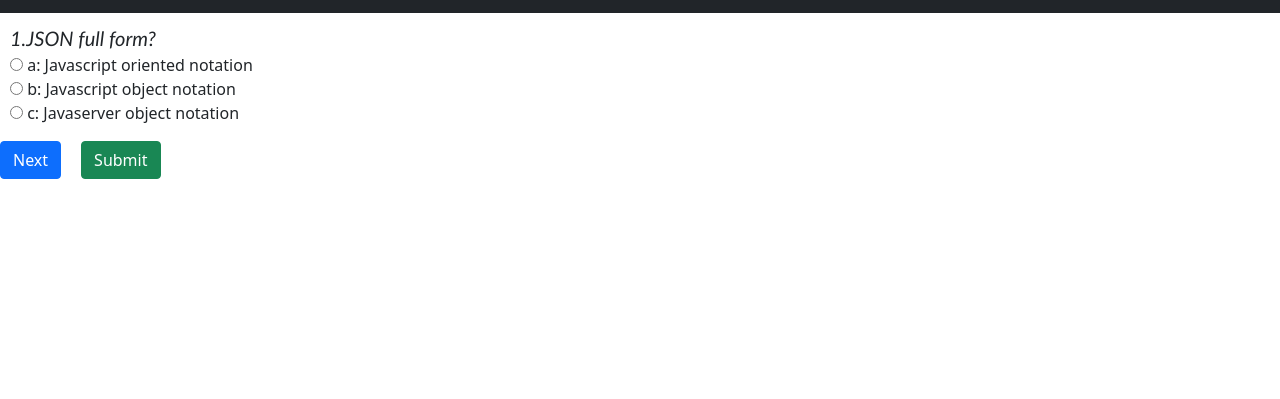
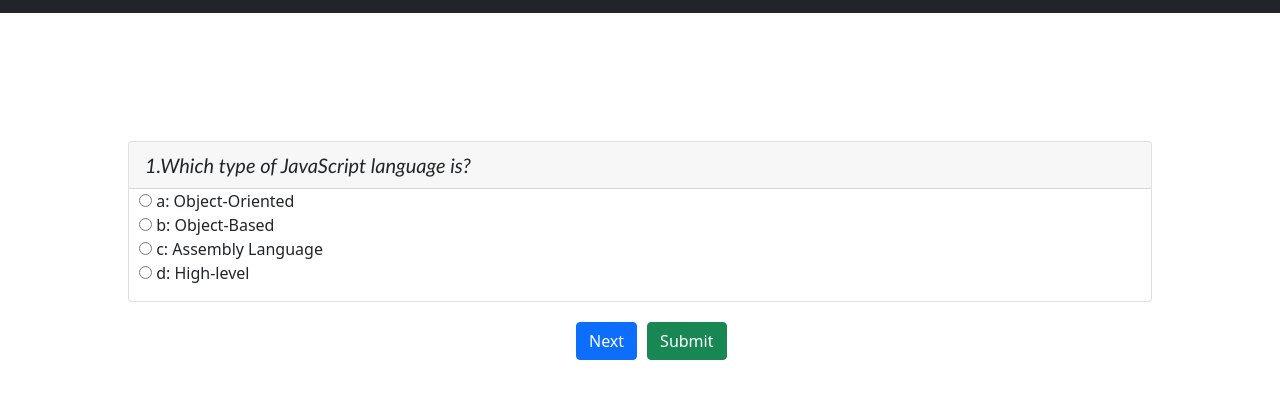
Before and after one commit to Ravitejac6/Quiz-App, a website built with Parcel: page quiz.html in a window 1280 px wide. Both pictures are taken after a click on the button "Start". Shown: the part 45-444 px from the top of the page. Built offline with nearby package versions, Linux system fonts and the light colour scheme.

Commit message:
CSS added

```diff
--- a/quiz.html
+++ b/quiz.html
@@ -1,5 +1,6 @@
 <html>
     <head>
+        <meta name="viewport" content="width=device-width, initial-scale=1.0">
         <link href="https://cdn.jsdelivr.net/npm/bootstrap@5.0.0-beta2/dist/css/bootstrap.min.css" rel="stylesheet" integrity="sha384-BmbxuPwQa2lc/FVzBcNJ7UAyJxM6wuqIj61tLrc4wSX0szH/Ev+nYRRuWlolflfl" crossorigin="anonymous">
         <link rel="stylesheet" href="styles.css">
     </head>
@@ -8,11 +9,29 @@
             <p class="navbar-brand h1"> Quiz App</p>
             <div class="d-flex" id="timer"></div>
         </nav>
-        <p id="info">Start the test by click the START button</p>
-        <button type="button" class="btn btn-primary" id="start-button">Start</button>
+        <div class="card">
+            <h5 class="card-header">Sample Quiz</h5>
+            <div class="card-body">
+              <h5 class="card-title">Important points</h5>
+              <ul>
+                  <li>
+                    <p class="card-text">The test consists of basic JavaScript MCQ's.</p>
+                  </li>
+                  <li>
+                    <p class="card-text">It has 10 questions.</p>
+                  </li>
+                  <li>
+                    <p class="card-text">Total time for the test is <span><b>2 minutes</b></span></p>
+                  </li>
+              </ul>
+              <button type="button" class="btn btn-primary" id="start-button">Start</button>
+            </div>
+          </div>
         <div id="quiz">
-            <div class="question"></div>
-            <form class="answers" name="answerForm"></form>
+            <div class="card">
+                <div class="question card-header"></div>
+                <form class="answers" name="answerForm"></form>
+            </div>
         </div>
         <div id="next-button"></div>
         <div id="results"></div>
--- a/src/questions.ts
+++ b/src/questions.ts
@@ -1,10 +1,11 @@
 export const allQuestions = [
   {
-    question: "JSON full form?",
+    question: "Which type of JavaScript language is?",
     answers: {
-      a: "Javascript oriented notation",
-      b: "Javascript object notation",
-      c: "Javaserver object notation"
+      a: "Object-Oriented",
+      b: "Object-Based",
+      c: "Assembly Language",
+      d: "High-level"
     },
     correctAnswer: "b"
   },
@@ -13,16 +14,68 @@
       answers: {
         a: "Douglas Crockford",
         b: "Sheryl Sandberg",
-        c: "Brendan Eich"
+        c: "Brendan Eich",
+        d: "Ravi Teja"
       },
       correctAnswer: "c"
+    },
+    {
+      question: "Which is not a form of client-side storage?",
+      answers: {
+        a: "Web Databases",
+        b: "FileSystem API",
+        c: "Offline Web Apps",
+        d: "Online Web Apps"
+      },
+      correctAnswer: "d"
+    },
+    {
+      question: "Which object supports Filesystem API?",
+      answers: {
+        a: "Element",
+        b: "File",
+        c: "Window",
+        d: "DOM"
+      },
+      correctAnswer: "b"
+    },
+    {
+      question: "The localStorage and sessionStorage belongs to?",
+      answers: {
+        a: "Window Object",
+        b: "Element Object",
+        c: "Hash Object",
+        d: "DOM Object"
+      },
+      correctAnswer: "a"
+    },
+    {
+      question: "What is the main difference between localStorage and sessionStorage?",
+      answers: {
+        a: "Lifetime",
+        b: "Scope",
+        c: "Both Lifetime and Scope",
+        d: "Storage Location"
+      },
+      correctAnswer: "c"
+    },
+    {
+      question: "What is the lifetime of the data stored through localStorage?",
+      answers: {
+        a: "Permanent",
+        b: "Temporary",
+        c: "Both Permanent and Temporary",
+        d: "Cannot store"
+      },
+      correctAnswer: "a"
     },
     {
       question: "Which one of these is a JavaScript package manager?",
       answers: {
         a: "Node.js",
         b: "TypeScript",
-        c: "npm"
+        c: "npm",
+        d: "nvm"
       },
       correctAnswer: "c"
     },
@@ -35,5 +88,15 @@
         d: "ESLint"
       },
       correctAnswer: "d"
-    }
+    },
+    {
+      question: "Which tool can you use to ensure code quality?",
+      answers: {
+        a: "Angular",
+        b: "jQuery",
+        c: "RequireJS",
+        d: "ESLint"
+      },
+      correctAnswer: "d"
+    },
   ];
--- a/src/quiz.ts
+++ b/src/quiz.ts
@@ -15,7 +15,7 @@
 
 
 function loadPage(){
-    const information = document.getElementById("info");
+    const information = document.getElementsByClassName("card")[0];
     information.remove();
     removeStartButton();
     timer();
@@ -69,15 +69,15 @@
     const ansEle = document.createTextNode(`${answers.join('<br>')}`);
     document.getElementsByClassName('answers')[0].innerHTML = ansEle.data;
 
-    document.getElementsByClassName('answers')[0].addEventListener('click',see);
+    document.getElementsByClassName('answers')[0].addEventListener('click',verifyAnswer);
 
 }
 
 
 
-function see(){
+function verifyAnswer(){
     let arr:String[] = ['a','b','c','d'];
-    for(let i=0;i<3;i++){
+    for(let i=0;i<4;i++){
         const ele = document.getElementsByClassName("ques")[i] as HTMLInputElement;
         //console.log(ele.checked);
         if(ele.checked){
@@ -94,6 +94,7 @@
 function showResults(){
     isSubmit = true;
     disableSubmitButton();
+    resultArea.setAttribute('class','card');
     resultArea.innerHTML = `${score} Out of ${allQuestions.length}`;
 }
 
@@ -110,7 +111,7 @@
             min+=1;
         }
         document.getElementById('timer').innerHTML = min.toString()+"min:"+sec.toString()+"sec";
-        if(sec ===60 || isSubmit){
+        if(min ===2 || isSubmit){
             clearInterval(fun);
             document.getElementById('timer').innerHTML = "Time Up";
             showResults();
--- a/styles.css
+++ b/styles.css
@@ -3,7 +3,6 @@
 }
 .question {
   text-align: justify;
-  margin-left: 10px;
   font-family: "Gill Sans", "Gill Sans MT", "Calibri", "Trebuchet MS",
     sans-serif;
   font-style: oblique;
@@ -12,6 +11,7 @@
 
 .answers {
   margin-left: 10px;
+  text-align: justify;
 }
 
 #info {
@@ -23,9 +23,14 @@
 }
 
 #submit {
-  margin-left: 20px;
+  margin-left: 10px;
+  margin-top: 20px;
 }
 
+#next-button {
+  margin-top: 20px;
+  margin-left: 45%;
+}
 #timer {
   color: white;
 }
@@ -40,7 +45,7 @@
   text-align: center;
   justify-content: center;
   font-weight: bold;
-  font-family: "Times New Roman", Times, serif;
+  font-family: Arial, Helvetica, sans-serif;
   font-size: 2em;
   text-decoration: underline;
 }
@@ -49,3 +54,9 @@
   margin-bottom: 2px;
   margin-top: 2px;
 }
+
+.card {
+  margin-top: 10%;
+  margin-left: 10%;
+  margin-right: 10%;
+}
```
